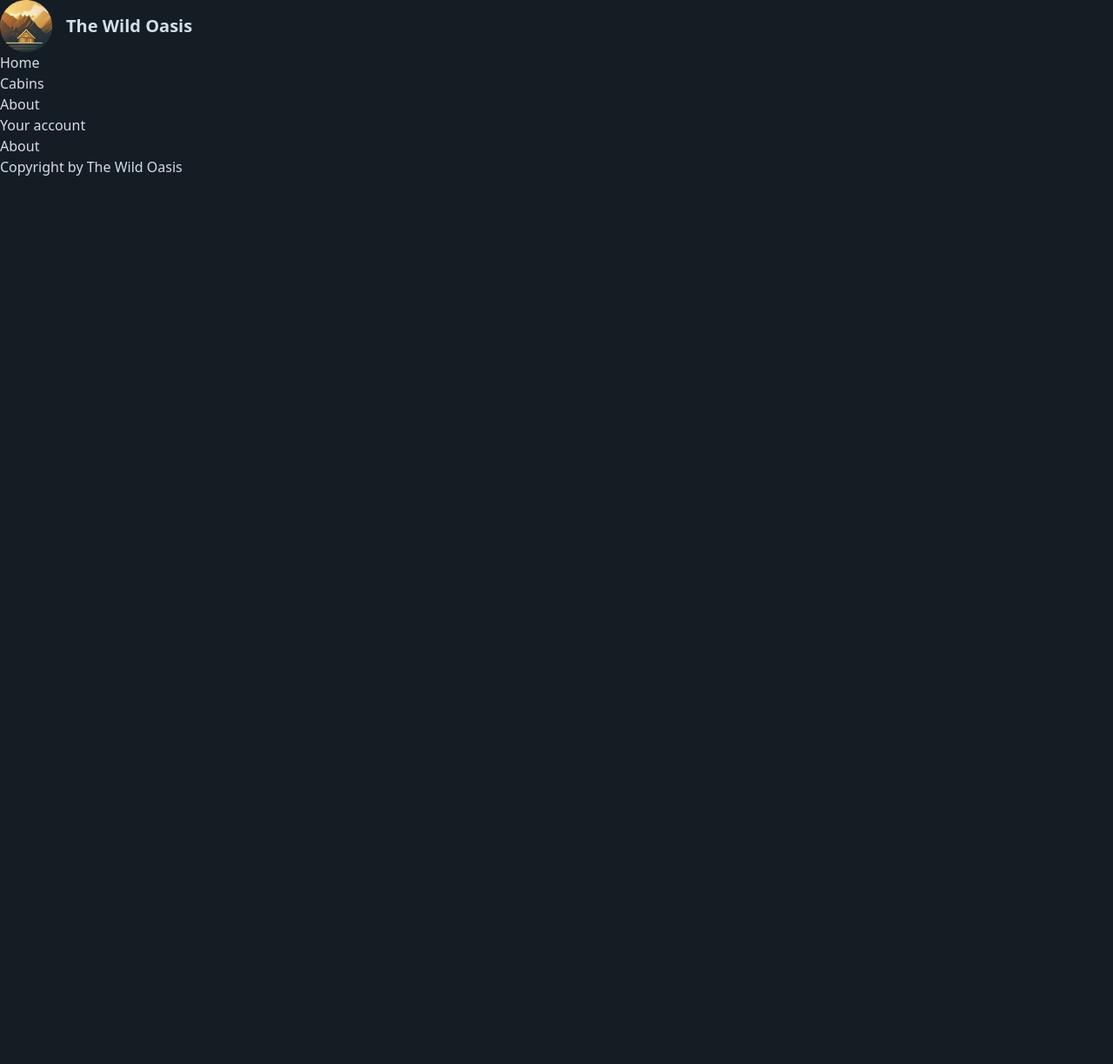
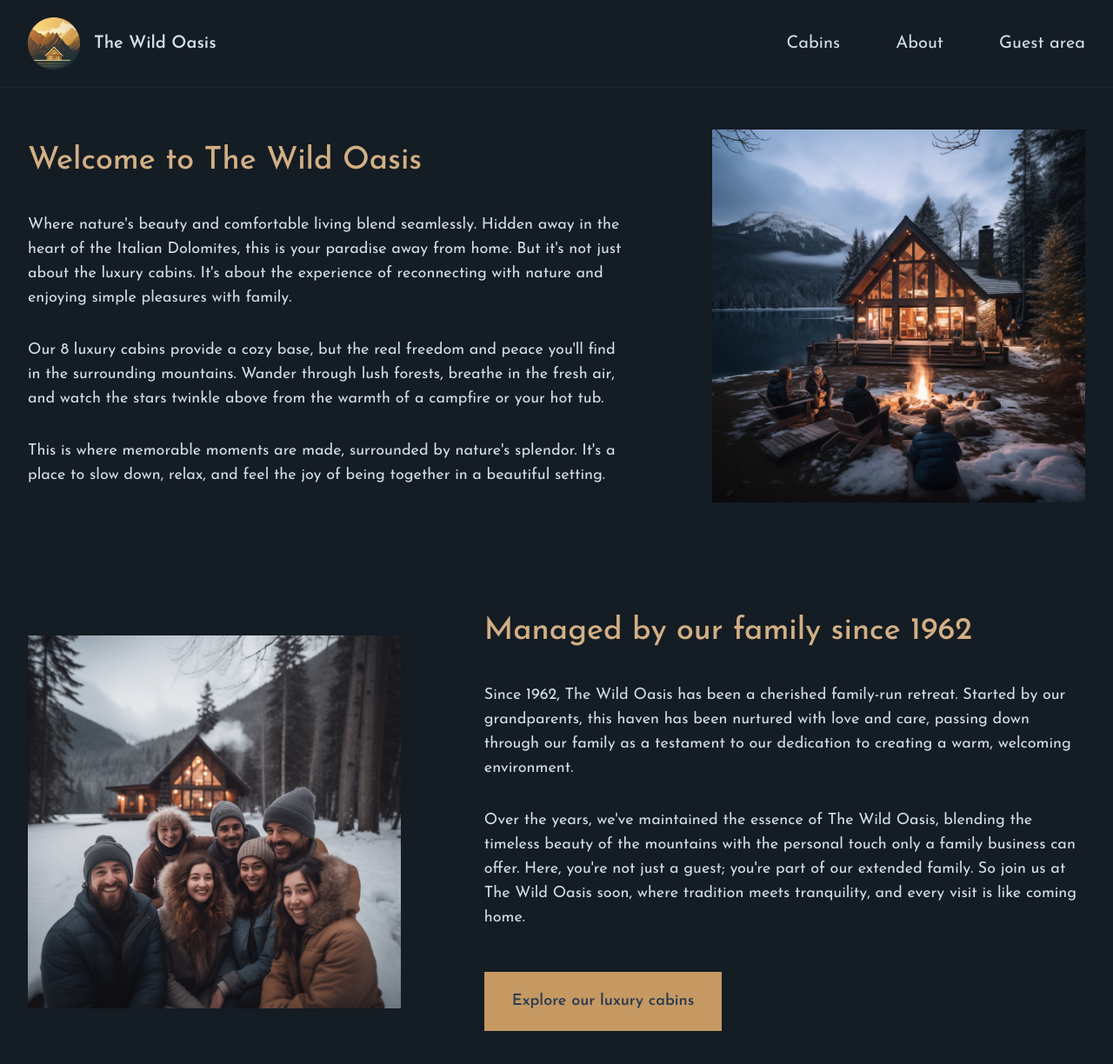
Before and after one commit to paulcmaxwell/the-wild-oasis-website, a Next.js app: page /about in a window 1280 px wide. Shown: the top 1224 px of the page at 87% size. Before the commit the page ends 800 px from the top, so only its background shows below. Built offline with nearby package versions, Linux system fonts and the light colour scheme.

Commit message:
Add image optimization

```diff
--- a/app/_components/Logo.js
+++ b/app/_components/Logo.js
@@ -1,9 +1,18 @@
+import Image from "next/image";
 import Link from "next/link";
+import logo from "@/public/logo.png";
 
 function Logo() {
   return (
     <Link href="/" className="flex items-center gap-4 z-10">
-      <img src="/logo.png" height="60" width="60" alt="The Wild Oasis logo" />
+      {/* <Image src="/logo.png" height="60" width="60" alt="The Wild Oasis logo" /> */}
+      <Image
+        src={logo}
+        height="60"
+        width="60"
+        quality={100}
+        alt="The Wild Oasis logo"
+      />
       <span className="text-xl font-semibold text-primary-100">
         The Wild Oasis
       </span>
--- a/app/_components/Navigation.js
+++ b/app/_components/Navigation.js
@@ -2,19 +2,33 @@
 
 export default function Navigation() {
   return (
-    <ul>
+    <nav className="z-10 text-xl">
+      <ul className="flex gap-16 items-center">
         <li>
-        <Link href="/">Home</Link>
+          <Link
+            href="/cabins"
+            className="hover:text-accent-400 transition-colors"
+          >
+            Cabins
+          </Link>
         </li>
         <li>
-        <Link href="/cabins">Cabins</Link>
+          <Link
+            href="/about"
+            className="hover:text-accent-400 transition-colors"
+          >
+            About
+          </Link>
         </li>
         <li>
-        <Link href="/about">About</Link>
-      </li>
-      <li>
-        <Link href="/account">Your account</Link>
+          <a
+            href="/account"
+            className="hover:text-accent-400 transition-colors"
+          >
+            Guest area
+          </a>
         </li>
       </ul>
+    </nav>
   );
 }
--- a/app/about/page.js
+++ b/app/about/page.js
@@ -1,7 +1,93 @@
+import Image from "next/image";
+import Image1 from "@/public/about-1.jpg";
+import Image2 from "@/public/about-2.jpg";
+
 export const metadata = {
   title: "About",
 };
 
 export default function Page() {
-  return <h1>About</h1>;
+  return (
+    <div className="grid grid-cols-5 gap-x-24 gap-y-32 text-lg items-center">
+      <div className="col-span-3">
+        <h1 className="text-4xl mb-10 text-accent-400 font-medium">
+          Welcome to The Wild Oasis
+        </h1>
+
+        <div className="space-y-8">
+          <p>
+            Where nature&apos;s beauty and comfortable living blend seamlessly.
+            Hidden away in the heart of the Italian Dolomites, this is your
+            paradise away from home. But it&apos;s not just about the luxury
+            cabins. It&apos;s about the experience of reconnecting with nature
+            and enjoying simple pleasures with family.
+          </p>
+          <p>
+            Our 8 luxury cabins provide a cozy base, but the real freedom and
+            peace you&apos;ll find in the surrounding mountains. Wander through
+            lush forests, breathe in the fresh air, and watch the stars twinkle
+            above from the warmth of a campfire or your hot tub.
+          </p>
+          <p>
+            This is where memorable moments are made, surrounded by
+            nature&apos;s splendor. It&apos;s a place to slow down, relax, and
+            feel the joy of being together in a beautiful setting.
+          </p>
+        </div>
+      </div>
+
+      <div className="col-span-2">
+        {/* For non-imported images */}
+        <Image
+          src={Image1}
+          className="object-cover"
+          alt="Family sitting around a fire pit in front of cabin"
+          placeholder="blur"
+          quality={80}
+        />
+      </div>
+
+      <div className="relative aspect-square col-span-2">
+        {/* For imported images */}
+        <Image
+          src={Image2}
+          fill
+          className="object-cover"
+          alt="Family that manages The Wild Oasis"
+        />
+      </div>
+
+      <div className="col-span-3">
+        <h1 className="text-4xl mb-10 text-accent-400 font-medium">
+          Managed by our family since 1962
+        </h1>
+
+        <div className="space-y-8">
+          <p>
+            Since 1962, The Wild Oasis has been a cherished family-run retreat.
+            Started by our grandparents, this haven has been nurtured with love
+            and care, passing down through our family as a testament to our
+            dedication to creating a warm, welcoming environment.
+          </p>
+          <p>
+            Over the years, we&apos;ve maintained the essence of The Wild Oasis,
+            blending the timeless beauty of the mountains with the personal
+            touch only a family business can offer. Here, you&apos;re not just a
+            guest; you&apos;re part of our extended family. So join us at The
+            Wild Oasis soon, where tradition meets tranquility, and every visit
+            is like coming home.
+          </p>
+
+          <div>
+            <a
+              href="/cabins"
+              className="inline-block mt-4 bg-accent-500 px-8 py-5 text-primary-800 text-lg font-semibold hover:bg-accent-600 transition-all"
+            >
+              Explore our luxury cabins
+            </a>
+          </div>
+        </div>
+      </div>
+    </div>
+  );
 }
--- a/app/cabins/page.js
+++ b/app/cabins/page.js
@@ -1,11 +1,34 @@
+import CabinCard from "@/app/_components/CabinCard";
+
 export const metadata = {
   title: "Cabins",
 };
 
 export default function Page() {
+  // CHANGE
+  const cabins = [];
+
   return (
     <div>
-      <h1>Cabins page</h1>
+      <h1 className="text-4xl mb-5 text-accent-400 font-medium">
+        Our Luxury Cabins
+      </h1>
+      <p className="text-primary-200 text-lg mb-10">
+        Cozy yet luxurious cabins, located right in the heart of the Italian
+        Dolomites. Imagine waking up to beautiful mountain views, spending your
+        days exploring the dark forests around, or just relaxing in your private
+        hot tub under the stars. Enjoy nature&apos;s beauty in your own little
+        home away from home. The perfect spot for a peaceful, calm vacation.
+        Welcome to paradise.
+      </p>
+
+      {cabins.length > 0 && (
+        <div className="grid sm:grid-cols-1 md:grid-cols-2 gap-8 lg:gap-12 xl:gap-14">
+          {cabins.map((cabin) => (
+            <CabinCard cabin={cabin} key={cabin.id} />
+          ))}
+        </div>
+      )}
     </div>
   );
 }
--- a/app/layout.js
+++ b/app/layout.js
@@ -1,12 +1,14 @@
 import Logo from "@/app/_components/Logo";
 import Navigation from "@/app/_components/Navigation";
 import { Josefin_Sans } from "next/font/google";
-Josefin_Sans({
+
+const josefin = Josefin_Sans({
   subsets: ["latin"],
-  display: "swap",
+  display: "swap", // for variable weight fonts
 });
 
 import "@/app/_styles/globals.css";
+import Header from "./_components/Header";
 
 export const metadata = {
   title: {
@@ -20,14 +22,13 @@
 export default function RootLayout({ children }) {
   return (
     <html lang="en">
-      <body className="bg-primary-950 text-primary-100 min-h-screen">
-        <header>
-          <Logo />
-          <Navigation />
-        </header>
-
-        <main> {children}</main>
-        <footer>Copyright by The Wild Oasis</footer>
+      <body
+        className={` ${josefin.className} antialiased bg-primary-950 text-primary-100 min-h-screen flex flex-col relative`}
+      >
+        <Header />
+        <div className="flex-1 px-8 py-12">
+          <main className=" max-w-7xl mx-auto"> {children}</main>
+        </div>
       </body>
     </html>
   );
--- a/app/page.js
+++ b/app/page.js
@@ -1,11 +1,31 @@
+import Image from "next/image";
 import Link from "next/link";
 import Navigation from "./_components/Navigation";
+import bg from "@/public/bg.png";
 
 export default function Page() {
   return (
-    <div>
-      <h1>The Wild Oasis. Welcome to paradise.</h1>
-      <Link href="/cabins">Explore luxury cabins</Link>
-    </div>
+    <main className="mt-24">
+      <Image
+        src={bg}
+        fill
+        placeholder="blur"
+        quality={80}
+        className="object-cover object-top"
+        alt="Mountains and forests with two cabins"
+      />
+
+      <div className="relative z-10 text-center">
+        <h1 className="text-8xl text-primary-50 mb-10 tracking-tight font-normal">
+          Welcome to paradise.
+        </h1>
+        <a
+          href="/cabins"
+          className="bg-accent-500 px-8 py-6 text-primary-800 text-lg font-semibold hover:bg-accent-600 transition-all"
+        >
+          Explore luxury cabins
+        </a>
+      </div>
+    </main>
   );
 }
```
Also changed, not shown: starter/components/Navigation.js (deleted, +0 -26 lines), starter/pages/about-page.js (+10 -10 lines), app/_components/CabinCard.js (renamed from starter/components/CabinCard.js), app/_components/Header.js (renamed from starter/components/Header.js). Lines whose indentation alone changed are shown as unchanged.
